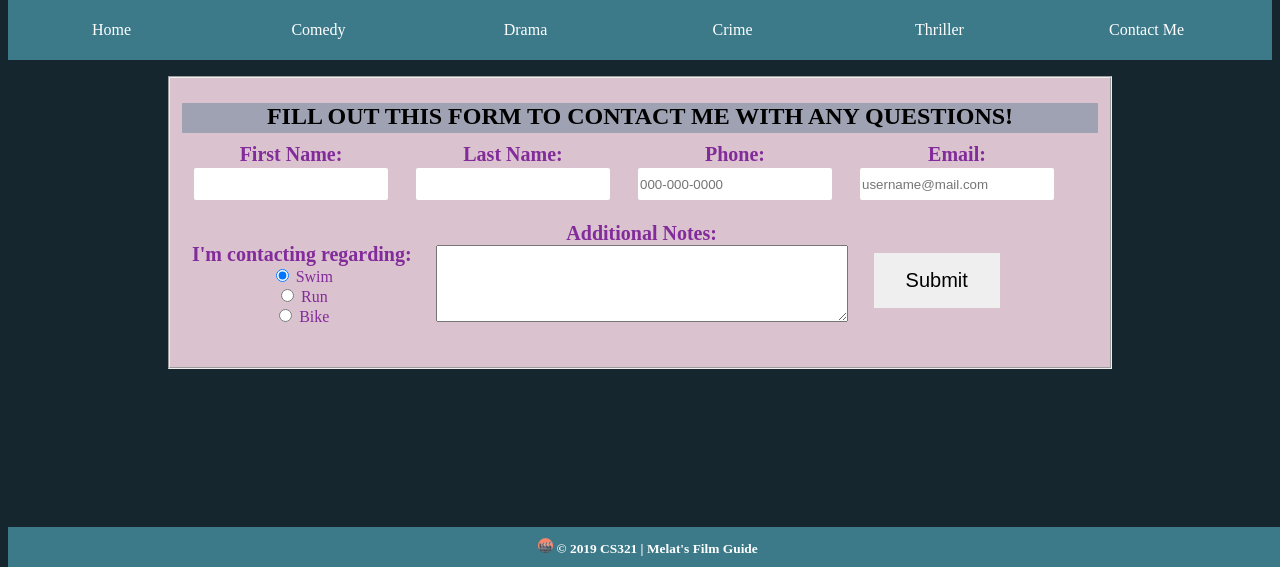
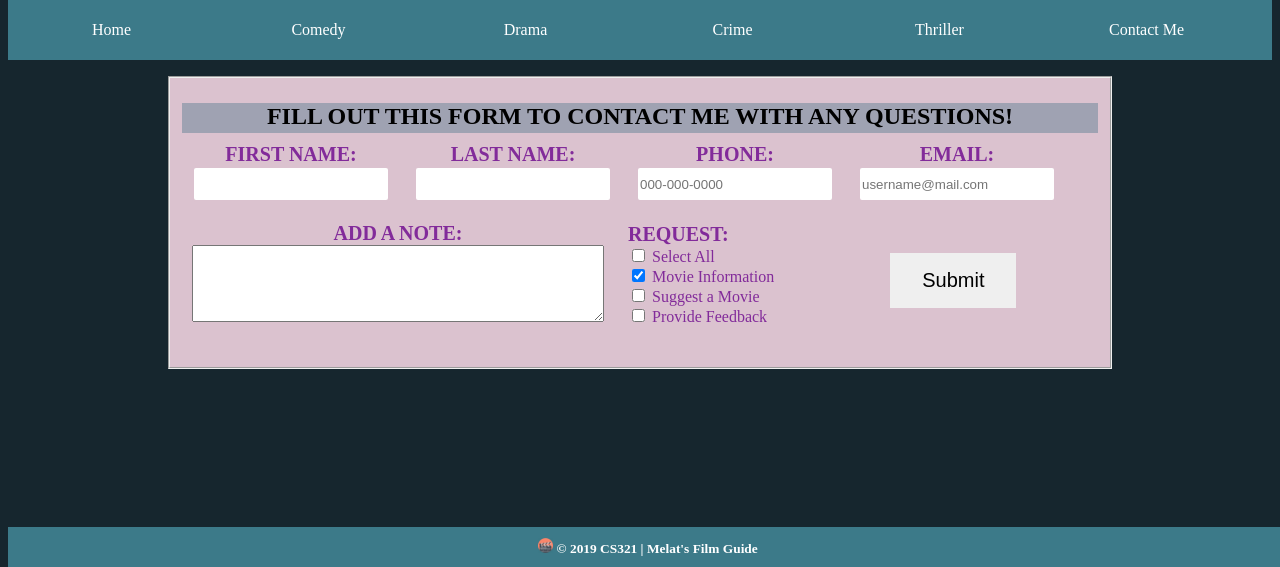
Before and after one commit to MelatAssefa/CS321, a PHP site: page /contactme.php in a window 1280 px wide. Shown: the part 233-800 px from the top of the page. Run offline with PHP 8.4, Linux system fonts and the light colour scheme.

Commit message:
Update contactme.php

```diff
--- a/www/contactme.php
+++ b/www/contactme.php
@@ -16,6 +16,16 @@
     https://www.iconfinder.com/icons/1298806/action_design_movie_process_round_icon-->
 
   </head>
+
+  <script>
+  function toggle(source) {
+    var checkboxes = document.querySelectorAll('input[type="checkbox"]');
+    for (var i = 0; i < checkboxes.length; i++) {
+        if (checkboxes[i] != source)
+            checkboxes[i].checked = source.checked;
+    }
+}
+  </script>
 
   <body>
 
@@ -73,43 +83,43 @@
         </div>
 
         <div class="formitem">
-          <label for="firstname">First Name: </label>
+          <label for="firstname">FIRST NAME: </label>
           <div class="errorfirstname"> </div>
           <input type="text" name="firstname" id="firstname" required>
         </div>
 
         <div class="formitem">
-          <label for="lastname">Last Name: </label>
+          <label for="lastname">LAST NAME: </label>
           <div class="errorlastname"> </div>
           <input type="text" name="lastname" id="lastname">
         </div>
 
         <div class="formitem">
-          <label for="phone">Phone: </label>
+          <label for="phone">PHONE: </label>
           <div id="errorphone" class="error"></div>
           <input type="phone" id="phone" name="phone" pattern="[0-9]{3}-[0-9]{3}-[0-9]{4}" placeholder="000-000-0000">
         </div>
 
         <div class="formitem">
-          <label for="email">Email: </label>
+          <label for="email">EMAIL: </label>
           <div id="erroremail" class="error"></div>
           <input type="email" id="email" name="email" placeholder="username@mail.com" required>
         </div>
 
         <div class="formitem">
-          <label for="regarding">I'm contacting regarding: </label>
-          <div id="errorregarding" class="error"></div>
-            <input type="radio" name="gender" value="swim" checked> Swim<br>
-            <input type="radio" name="gender" value="run"> Run<br>
-            <input type="radio" name="gender" value="bike"> Bike<br>
-        </div>
-
-        <div class="formitem">
-          <label for="notes">Additional Notes: </label>
+          <label for="notes">ADD A NOTE: </label>
           <div id="errornotes" class="error"></div>
           <textarea id="msg" name="usermessage"></textarea>
         </div>
 
+        <div class="checkboxes">
+          <label for="regarding">REQUEST: </label>
+          <div id="errorregarding" class="error"></div>
+            <input type="checkbox" onclick="toggle(this);" /> Select All<br>
+            <input type="checkbox" name="option1" value="information" checked> Movie Information<br>
+            <input type="checkbox" name="option2" value="suggestion"> Suggest a Movie<br>
+            <input type="checkbox" name="option3" value="feedback"> Provide Feedback<br>
+        </div>
 
         <div class="button">
           <input type="submit" name="submit" id="submit" value="Submit">
```
